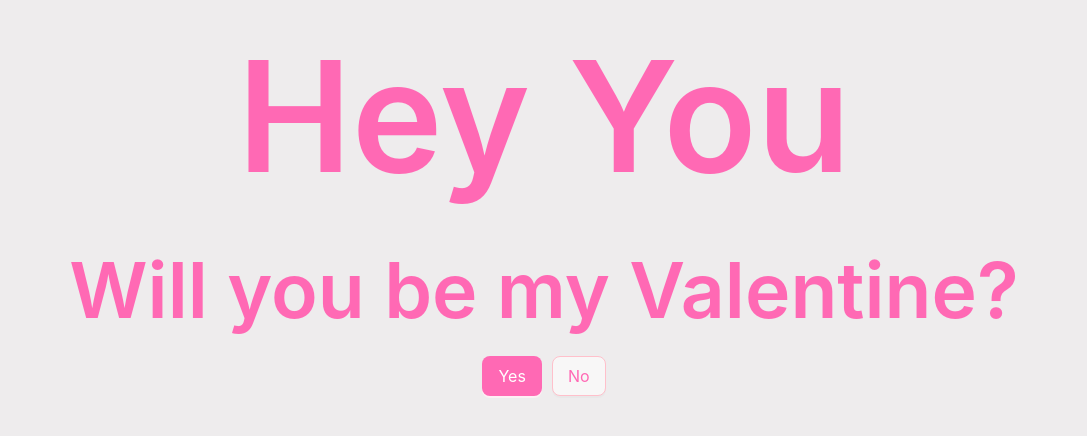
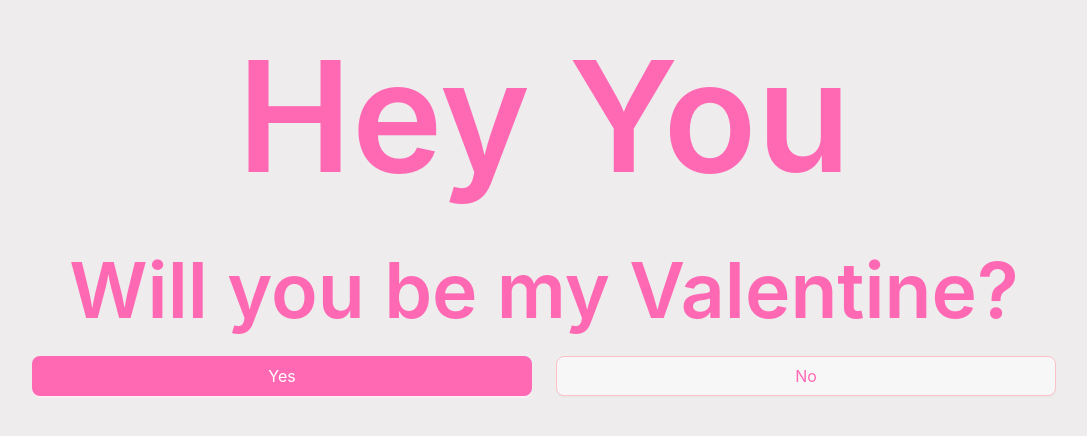
Before and after one commit to tmorse01/valentine, a React (Vite) app: page / in a window 1280 px wide. Shown: the part 198-634 px from the top of the page, without its empty margins (96-1183 px from the left). Built offline with nearby package versions, Linux system fonts and the light colour scheme; what @ant-design/happy-work-theme would draw is missing.

Commit message:
style improvements for answer buttons

```diff
--- a/src/App.css
+++ b/src/App.css
@@ -1,6 +1,7 @@
 .app-layout {
   display: grid;
   height: 100vh;
+  justify-content: center;
 }
 
 .app-content {
@@ -8,6 +9,7 @@
   flex-direction: column;
   justify-content: center;
   align-items: center;
+  width: 80vw;
 }
 
 .valentine-name {
@@ -39,3 +41,10 @@
   opacity: 1;
   z-index: 999;
 }
+
+.answer-buttons {
+  display: grid;
+  grid-template-columns: 1fr 1fr;
+  gap: 24px;
+  width: 100%;
+}
--- a/src/components/ValentineQuestion.jsx
+++ b/src/components/ValentineQuestion.jsx
@@ -38,8 +38,9 @@ export default function ValentineQuestion({ handleShowCofetti }) {
       <Title className="valentine-question" level={2}>
         Will you be my Valentine?
       </Title>
-      <div>
+      <div className="answer-buttons">
         <Button
+          block
           type="primary"
           size="large"
           onClick={handleYesClick}
@@ -47,7 +48,7 @@ export default function ValentineQuestion({ handleShowCofetti }) {
         >
           Yes
         </Button>
-        <Button size="large" onClick={handleNoClick}>
+        <Button block size="large" onClick={handleNoClick}>
           {noButtonText}
         </Button>
       </div>
```
